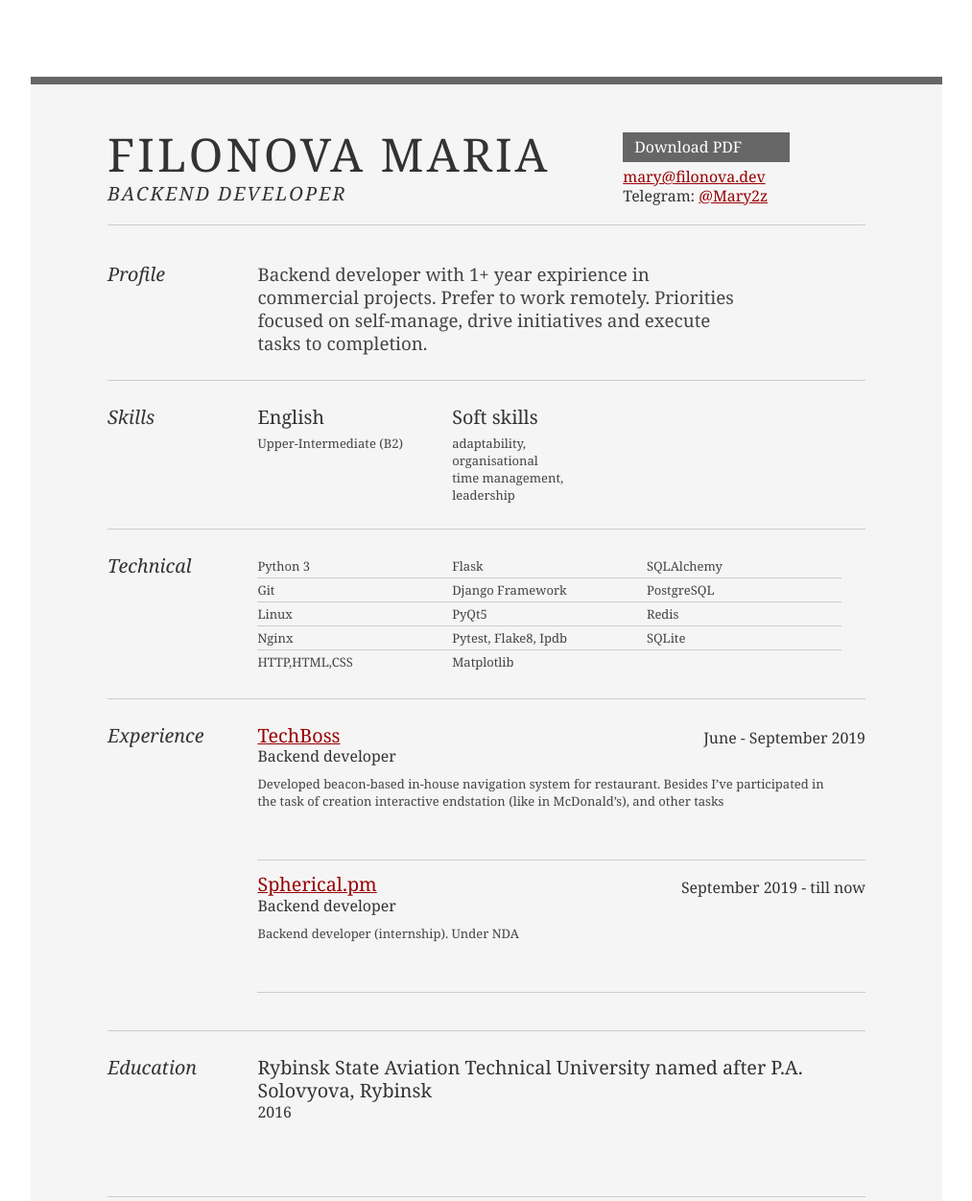
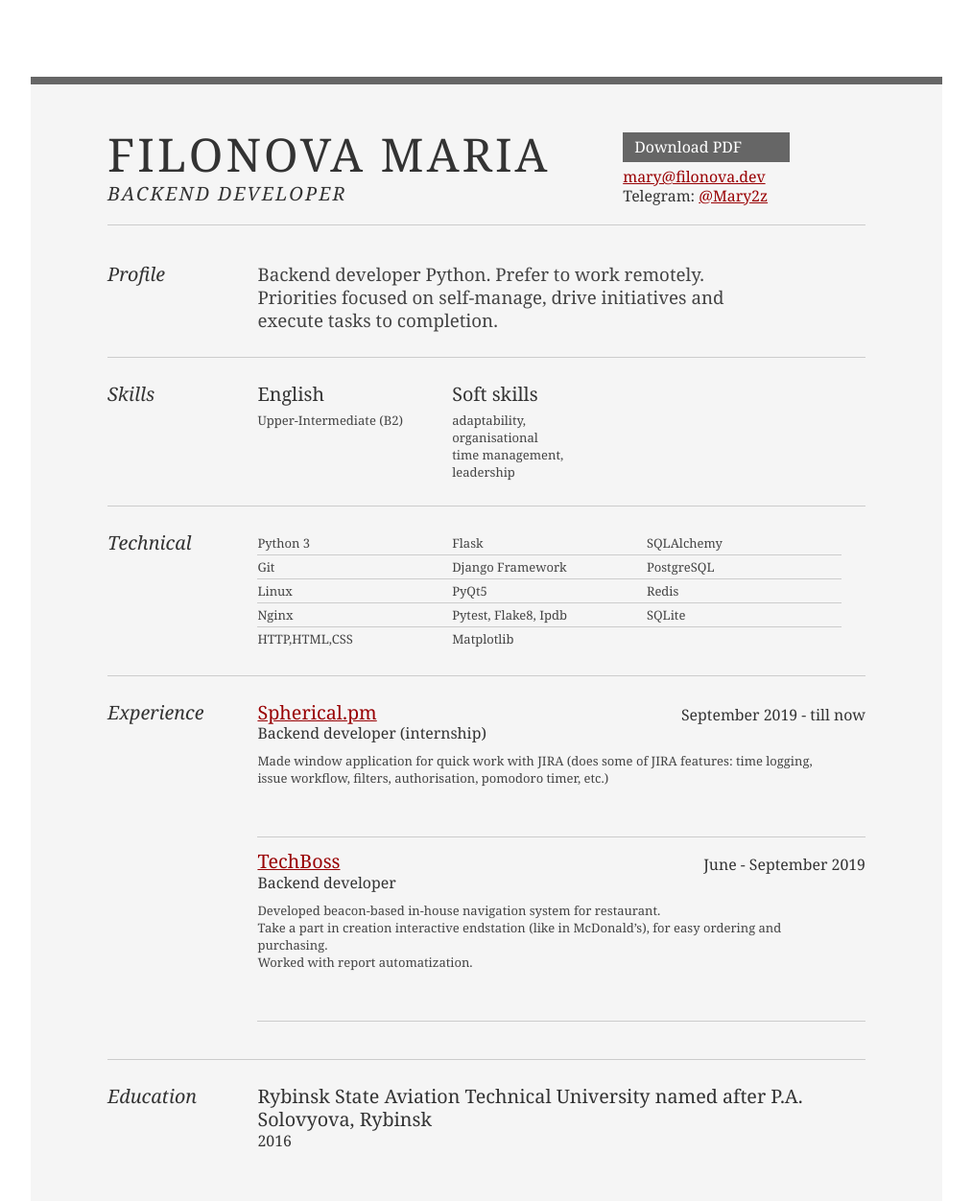
Before and after one commit to Kvm99/filonova.dev, a Django app: page /resume/ in a window 1280 px wide. Shown: the top 1252 px of the page at 96% size, without its empty margins (133-1146 px from the left). Run offline with Django 3.2, Linux system fonts and the light colour scheme.

Commit message:
resume changed

```diff
--- a/resume/templates/resume/srt-resume.html
+++ b/resume/templates/resume/srt-resume.html
@@ -44,7 +44,7 @@
 						</div>
 						<div class="yui-u">
 							<p class="enlarge">
-								Backend developer with 1+ year expirience in commercial projects.
+								Backend developer Python.
 								Prefer to work remotely.
 								Priorities focused on self-manage, drive initiatives and execute tasks to completion.
 							</p>
@@ -116,17 +116,19 @@
 						<div class="yui-u">
 
 							<div class="job">
+								<h2><a href="https://www.spherical.pm/#hero-section">Spherical.pm</a></h2>
+								<h3>Backend developer (internship)</h3>
+								<h4>September 2019 - till now</h4>
+								<p>Made window application for quick work with JIRA (does some of JIRA features: time logging, issue workflow, filters, authorisation, pomodoro timer, etc.)</p>
+							</div>
+
+							<div class="job">
 								<h2><a href="https://techboss.ru/">TechBoss</a></h2>
 								<h3>Backend developer</h3>
 								<h4>June - September 2019 </h4>
-								<p>Developed beacon-based in-house navigation system for restaurant. Besides I’ve participated in the task of creation interactive endstation (like in McDonald’s), and other tasks </p>
-							</div>
-
-							<div class="job">
-								<h2><a href="https://www.spherical.pm/#hero-section">Spherical.pm</a></h2>
-								<h3>Backend developer</h3>
-								<h4>September 2019 - till now</h4>
-								<p>Backend developer (internship). Under NDA</p>
+								<p>Developed beacon-based in-house navigation system for restaurant.
+								<br />Take a part in creation interactive endstation (like in McDonald’s), for easy ordering and purchasing.<br/>
+								Worked with report automatization.</p>
 							</div>
 
 						</div><!--// .yui-u -->
```
